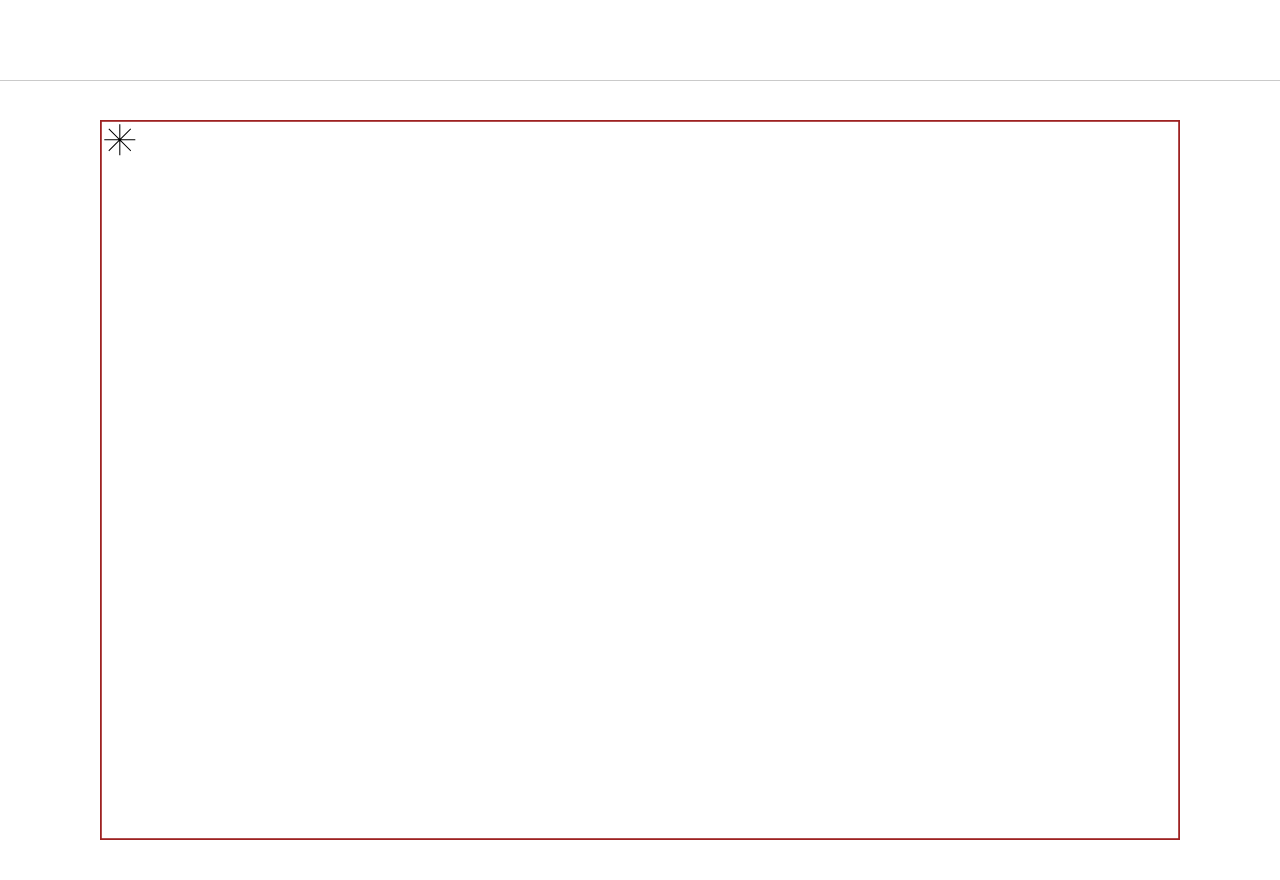
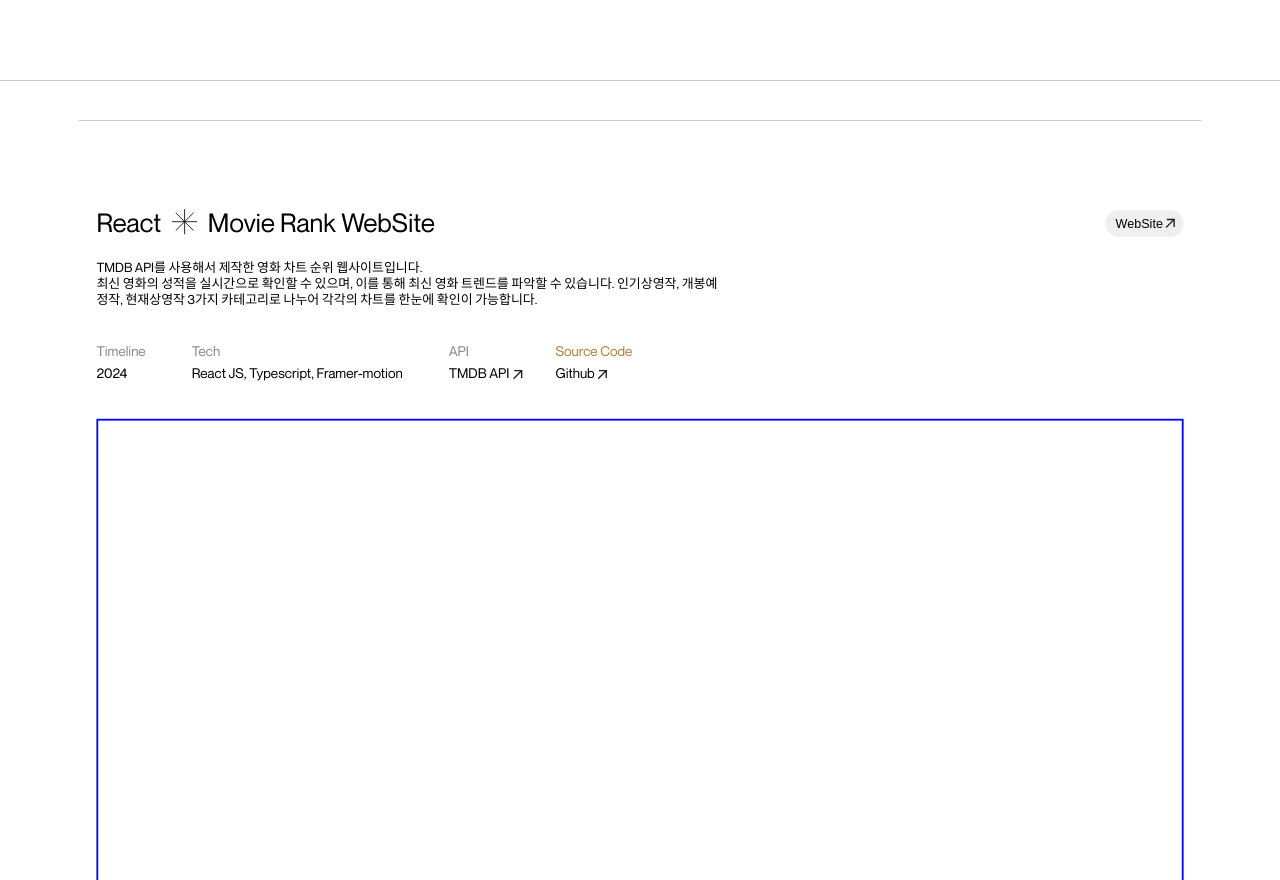
Before and after one commit to jliliflora/portfolio2024, a React (Create React App) app: page / in a window 1280 px wide. Shown: the part 1920-2800 px from the top of the page. Built offline with nearby package versions, Linux system fonts and the light colour scheme.

Commit message:
secion2 작업완

```diff
--- a/src/components/Section1.tsx
+++ b/src/components/Section1.tsx
@@ -34,7 +34,7 @@ const Cnt = styled(motion.div)`
   /*width: 73vw; */
   height: 100vh;
   border-top: 0.3px solid #cacaca;
-  border: 2px solid #9e2222;
+  /* border: 2px solid #9e2222; */
 `;
 const CntHeader = styled.div`
   display: flex;
--- a/src/components/Section2.tsx
+++ b/src/components/Section2.tsx
@@ -21,31 +21,126 @@ const Wrapper = styled.div`
   align-items: center;
   justify-content: center;
   border-top: 0.3px solid #cacaca;
-  background-color: #fff;
+  background-color: #ffffff;
   /* background-color: rgb(17, 212, 137); */
   /* padding-bottom: 10vh; */
 `;
 const Cnt = styled(motion.div)`
   position: absolute;
   bottom: 0;
-  width: 1200px; /* 부모의 너비를 모두 차지하도록 변경 */
+  max-width: 1248px;
+  width: 100%;
   height: 100vh;
   border-top: 0.3px solid #cacaca;
-  border: 2px solid #9e2222;
+  /* border: 2px solid #9e2222; */
 `;
+const CntHeader = styled.div`
+  display: flex;
+  justify-content: space-between;
+  width: 100%;
+  /* gap: 44vw; */
+  margin: 12vh 0 23px 0;
+  /* border: 1px solid black; */
+`;
+const CntTitleBox = styled.div`
+  /* border: 1px solid orange; */
+  display: flex;
+  gap: 10px;
+  transition: color 0.4s ease, stroke 0.4s ease;
+  margin-left: 20px;
+  &:hover {
+    color: #888;
+    svg {
+      transform: rotate(45deg); /* hover 시 회전 */
+      transition: transform 0.4s ease;
+      path {
+        stroke: #888;
+        transition: stroke 0.4s ease;
+      }
+    }
+  }
+`;
+const CntTitle = styled.h1`
+  font-size: 1.8rem;
+`;
+const CntTitleSvg = styled.svg`
+  transition: transform 0.4s ease;
+`;
+const WebSiteBtn = styled.button`
+  position: relative;
+  border: none;
+  padding: 7px 23px 7px 11px;
+  font-size: 14px;
+  margin: 0.2rem 20px 0.2rem 0.2rem;
+  cursor: pointer;
+  border-radius: 20px;
+  /* font-family: "neue_montreallight"; */
+  /* background-color: #202020; */
+  transition: background-color 0.4s ease, color 0.4s ease;
 
-const b4Sec = styled(motion.section)`
-  position: sticky;
-  top: 0px;
-  height: 100vh;
-  background-color: rgb(17, 212, 20);
-  font-size: 3.5vw;
+  &:hover {
+    background-color: #202020;
+    color: #fff;
+    transition: background-color 0.4s ease, color 0.4s ease;
+    svg path {
+      fill: #fff;
+      transition: fill 0.4s ease;
+    }
+  }
+`;
+const ArrowSvg = styled.svg`
+  position: absolute;
+  bottom: 6px;
+  right: 6px;
+  path {
+    fill: #202020;
+    transition: fill 0.4s ease;
+  }
+`;
+const CntExplain = styled.div`
+  width: 700px;
+  margin-left: 20px;
+  margin-bottom: 40px;
+  font-size: 0.9rem;
+  /* border: 1px solid black; */
+`;
+const CntTechBox = styled.div`
   display: flex;
-  flex-direction: column;
-  align-items: center;
-  justify-content: center;
-  color: #fff;
-  padding-bottom: 10vh;
+  gap: 4vw;
+  margin-left: 20px;
+  /* border: 2px solid red; */
+`;
+const CntTechUl = styled.ul`
+  /* border: 1px solid orange; */
+`;
+const CntTechLi = styled.li`
+  /* border: 1px solid blue; */
+  font-size: 0.95rem;
+  position: relative;
+
+  &:first-child {
+    color: #888;
+    margin-bottom: 7px;
+  }
+`;
+const CntTechLiHover = styled.li`
+  /* border: 1px solid blue; */
+  font-size: 0.95rem;
+  position: relative;
+  cursor: pointer;
+
+  &:hover {
+    color: #888;
+    svg path {
+      fill: #888;
+      transition: fill 0s ease;
+    }
+  }
+`;
+const CntPreview = styled.div`
+  height: 100%;
+  margin: 40px 20px 0 20px;
+  border: 2px solid blue;
 `;
 
 function Section2({ scrollYProgress }: SectionProps) {
@@ -55,6 +150,98 @@ function Section2({ scrollYProgress }: SectionProps) {
       <Wrapper>
         {/* <motion.p style={{ scale }}>Scroll Perspective</motion.p> */}
         <Cnt style={{ scale }}>
+          <CntHeader>
+            <div>
+              <CntTitleBox>
+                <CntTitle>React</CntTitle>
+                <CntTitleSvg
+                  width="32px"
+                  height="32px"
+                  viewBox="0 0 24 24"
+                  fill="none"
+                  xmlns="http://www.w3.org/2000/svg"
+                >
+                  <path
+                    d="M12 2V22M19.0711 4.92893L4.92893 19.0711M22 12H2M19.0711 19.0711L4.92893 4.92893"
+                    stroke="#000000"
+                    stroke-width="0.7"
+                    stroke-linecap="square"
+                    stroke-linejoin="bevel"
+                  />
+                </CntTitleSvg>
+                <CntTitle>Movie Rank WebSite</CntTitle>
+              </CntTitleBox>
+            </div>
+            <div>
+              <WebSiteBtn>
+                WebSite
+                <ArrowSvg
+                  xmlns="http://www.w3.org/2000/svg"
+                  width="18"
+                  height="18"
+                  viewBox="0 0 24 24"
+                >
+                  <path d="M7 7h8.586L5.293 17.293l1.414 1.414L17 8.414V17h2V5H7v2z" />
+                </ArrowSvg>
+              </WebSiteBtn>
+            </div>
+          </CntHeader>
+          <CntExplain>
+            TMDB API를 사용해서 제작한 영화 차트 순위 웹사이트입니다. <br />
+            최신 영화의 성적을 실시간으로 확인할 수 있으며, 이를 통해 최신 영화
+            트렌드를 파악할 수 있습니다. 인기상영작, 개봉예정작, 현재상영작
+            3가지 카테고리로 나누어 각각의 차트를 한눈에 확인이 가능합니다.
+            <br />
+          </CntExplain>
+          <CntTechBox>
+            <CntTechUl>
+              <CntTechLi>Timeline</CntTechLi>
+              <CntTechLi>2024</CntTechLi>
+            </CntTechUl>
+            <CntTechUl>
+              <CntTechLi>Tech</CntTechLi>
+              <CntTechLi>React JS, Typescript, Framer-motion</CntTechLi>
+            </CntTechUl>
+            <CntTechUl>
+              <CntTechLi>API</CntTechLi>
+              <CntTechLiHover>
+                TMDB API
+                <ArrowSvg
+                  style={{ bottom: "0", right: "-18px" }}
+                  xmlns="http://www.w3.org/2000/svg"
+                  width="18"
+                  height="18"
+                  viewBox="0 0 24 24"
+                >
+                  <path
+                    style={{ transition: "fill 0s ease" }}
+                    d="M7 7h8.586L5.293 17.293l1.414 1.414L17 8.414V17h2V5H7v2z"
+                  />
+                </ArrowSvg>
+              </CntTechLiHover>
+            </CntTechUl>
+            <CntTechUl>
+              <CntTechLi style={{ color: "rgb(173, 127, 57)" }}>
+                Source Code
+              </CntTechLi>
+              <CntTechLiHover>
+                Github
+                <ArrowSvg
+                  style={{ bottom: "0", right: "25px" }}
+                  xmlns="http://www.w3.org/2000/svg"
+                  width="18"
+                  height="18"
+                  viewBox="0 0 24 24"
+                >
+                  <path
+                    style={{ transition: "fill 0s ease" }}
+                    d="M7 7h8.586L5.293 17.293l1.414 1.414L17 8.414V17h2V5H7v2z"
+                  />
+                </ArrowSvg>
+              </CntTechLiHover>
+            </CntTechUl>
+          </CntTechBox>
+          <CntPreview></CntPreview>
           <svg
             width="40px"
             height="40px"
```
